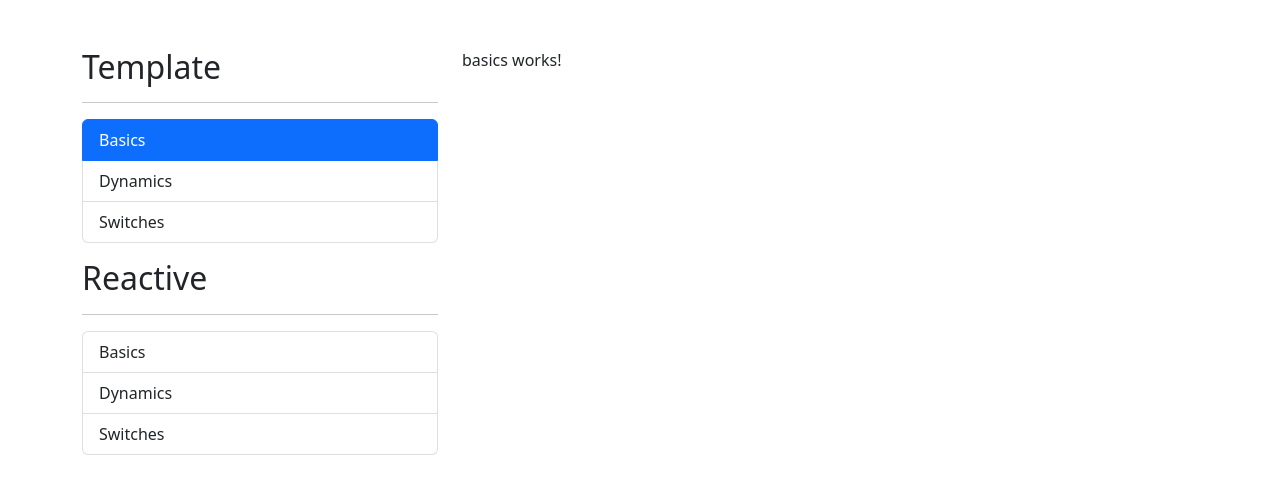
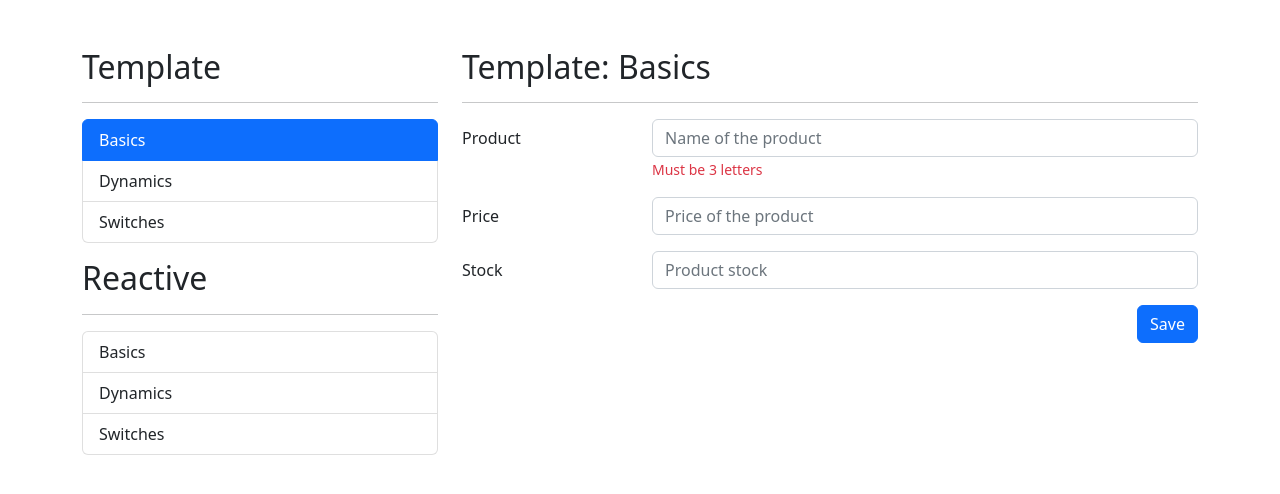
Before and after one commit to BryanParada/FormsApp, an Angular app: page /template/basics in a window 1280 px wide. Shown: the top 494 px of the page. Built offline with nearby package versions, Linux system fonts and the light colour scheme.

Commit message:
V234 - Basics Template

```diff
--- a/src/app/reactive/basics/basics.component.html
+++ b/src/app/reactive/basics/basics.component.html
@@ -1 +1,3 @@
+<!-- Se procura que el html sea lo mas simple posible, y la mayor logica estará en el componente asociado -->
+
 <p>basics works!</p>
--- a/src/app/shared/sidemenu/sidemenu.component.ts
+++ b/src/app/shared/sidemenu/sidemenu.component.ts
@@ -12,6 +12,8 @@ interface MenuItem {
   ]
 })
 export class SidemenuComponent {
+
+
 
   templateMenu: MenuItem[] = [
     {
@@ -46,4 +48,5 @@ export class SidemenuComponent {
   constructor() { }
 
 
+
 }
--- a/src/app/template/basics/basics.component.html
+++ b/src/app/template/basics/basics.component.html
@@ -1 +1,53 @@
-<p>basics works!</p>
+<!-- Mayor parte de la logica se encuentra en el template de html, aproximacion de template -->
+
+<h2>Template: Basics</h2>
+<hr>
+
+<div class="row">
+    <div class="col">
+
+        <form>
+            <!-- Campo de producto -->
+            <div class="mb-3 row">
+                <label class="col-sm-3 col-form-label">Product</label>
+
+                <div class="col-sm-9">
+                    <input type="text"
+                    class="form-control"
+                    placeholder="Name of the product">
+                    <span class="form-text text-danger">Must be 3 letters</span>
+                </div>
+            </div>
+            <!-- Campo precio -->
+            <div class="mb-3 row">
+                <label class="col-sm-3 col-form-label">Price</label>
+
+                <div class="col-sm-9">
+                    <input type="number"
+                    class="form-control"
+                    placeholder="Price of the product">
+                </div>
+            </div>
+            <!-- Existencias de producto -->
+            <div class="mb-3 row">
+                <label class="col-sm-3 col-form-label">Stock</label>
+
+                <div class="col-sm-9">
+                    <input type="number"
+                    class="form-control"
+                    placeholder="Product stock">
+                </div>
+            </div>
+
+            <div class="row">
+                <div class="col">
+                    <button type="submit"
+                            class="btn btn-primary float-end">
+                            Save
+                    </button>
+                </div>
+            </div>
+
+        </form>
+    </div>
+</div>
```
